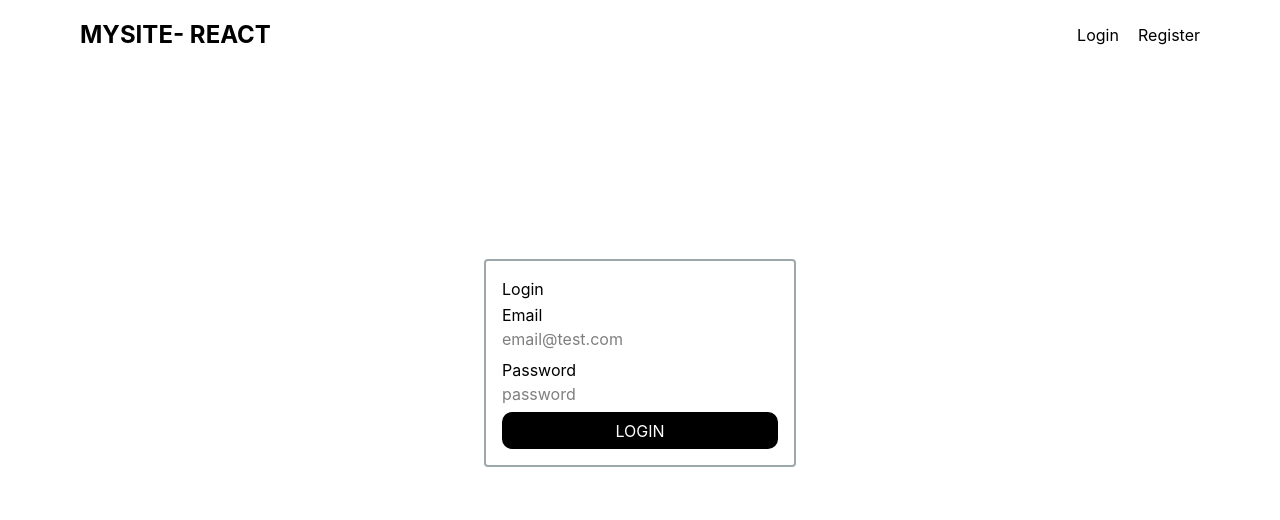
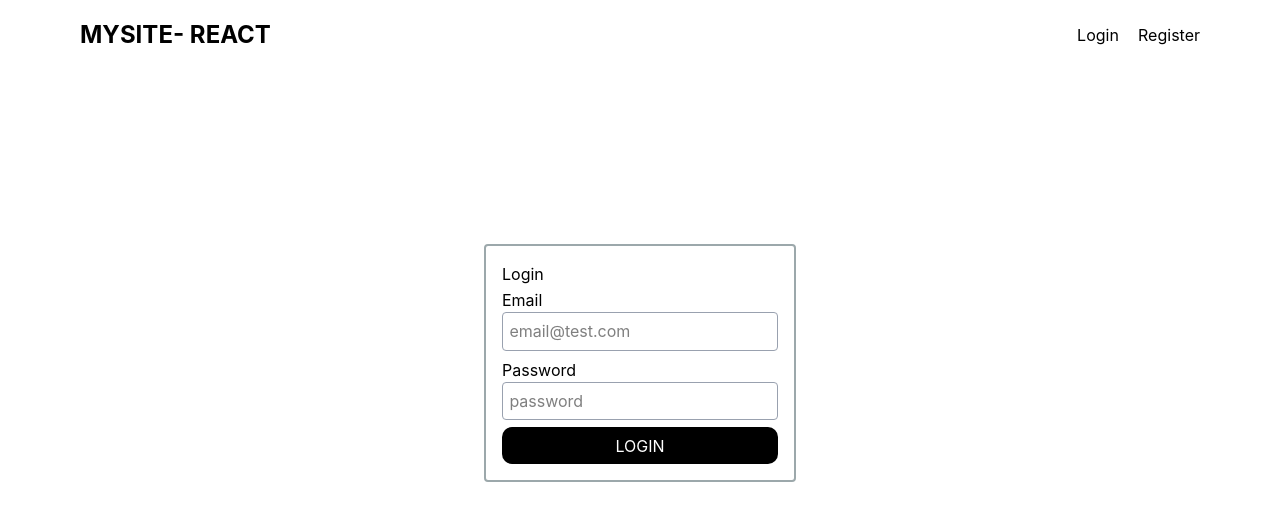
Before and after one commit to Hackademy-Part-time-80/react02brayan, a React (Vite) app: page /login in a window 1280 px wide. Shown: the top 520 px of the page. Built offline with nearby package versions, Linux system fonts and the light colour scheme.

Commit message:
tailwind2

```diff
--- a/src/views/Login.jsx
+++ b/src/views/Login.jsx
@@ -9,11 +9,11 @@ export default function Login() {
             <h2>Login</h2>
             <div className="w-full flex flex-col mb-[0.3rem]">
               <label htmlFor="email">Email</label>
-              <input type="text" id="email" className="form-control" placeholder="email@test.com" />
+              <input type="text" id="email" className="border border-gray-400 text-[1rem] p-[0.4rem] rounded-sm" placeholder="email@test.com" />
             </div>
             <div className="w-full flex flex-col mb-[0.3rem]">
               <label htmlFor="password">Password</label>
-              <input type="password" id="password" className="form-control" placeholder="password" />
+              <input type="password" id="password" className="border border-gray-400 text-[1rem] p-[0.4rem] rounded-sm" placeholder="password" />
             </div>
             <button className="bg-black text-white text-[1rem] p-[0.4rem] rounded-[10px]">LOGIN</button>
           </Card>
```
